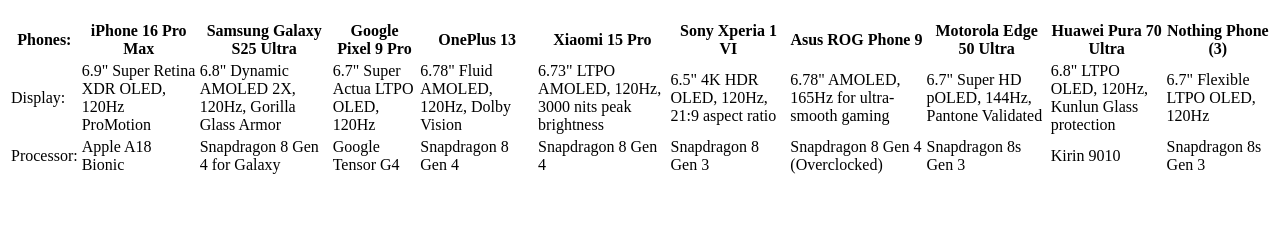
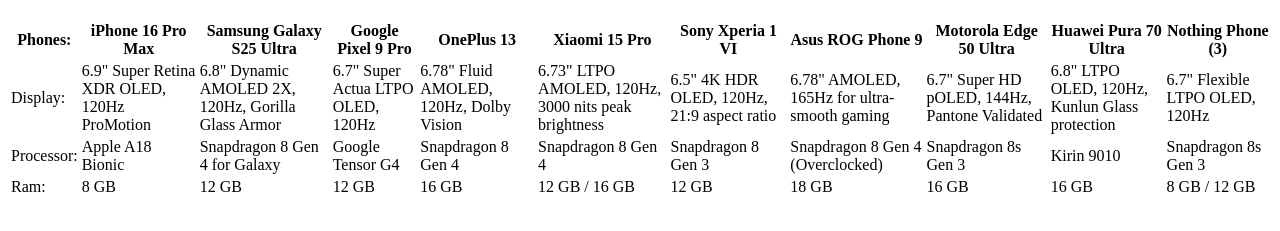
Before and after one commit to AlexanderRobinJonsson/tablesProject, a plain HTML site: page index.html in a window 1280 px wide. Shown: the part 61-292 px from the top of the page. Drawn offline with Linux system fonts and the light colour scheme.

Commit message:
Add information about ram types to index.html

```diff
--- a/index.html
+++ b/index.html
@@ -55,6 +55,19 @@
                 <td>Kirin 9010</td>
                 <td>Snapdragon 8s Gen 3</td>
             </tr>
+            <tr>
+                <td>Ram:</td>
+                <td>8 GB</td>
+                <td>12 GB</td>
+                <td>12 GB</td>
+                <td>16 GB</td>
+                <td>12 GB / 16 GB</td>
+                <td>12 GB</td>
+                <td>18 GB</td>
+                <td>16 GB</td>
+                <td>16 GB</td>
+                <td>8 GB / 12 GB</td>
+            </tr>
         </tbody>
     </table>
 </body>
```
